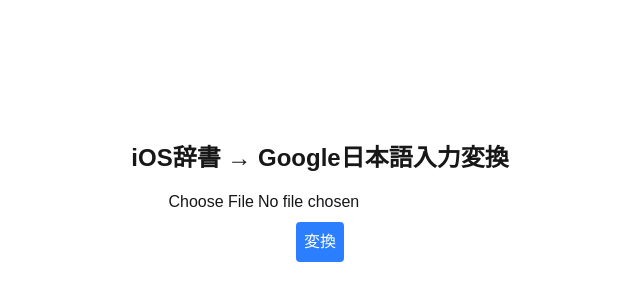
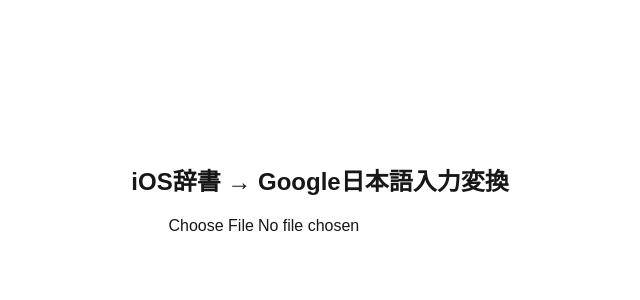
Before and after one commit to Iori-Oshima/ios-to-google-ime-dictionary, a Next.js app: page / in a window 1280 px wide. Shown: the part 198-498 px from the top of the page, without its empty margins (320-960 px from the left). Built offline with nearby package versions, Linux system fonts and the light colour scheme.

Commit message:
feat; change plist to JSON

```diff
--- a/components/FileUploader.tsx
+++ b/components/FileUploader.tsx
@@ -10,31 +10,14 @@
         }
     };
 
-    const handleUpload = () => {
-        if (!file) {
-            alert("ファイルを選択してください");
-            return;
-        }
-
-        const reader = new FileReader();
-        reader.onload = (e) => {
-            if (e.target?.result) {
-                const text = e.target.result.toString();
-                console.log("ファイルの内容:", text);
-            }
-        };
-        reader.readAsText(file);
-    };
-
     return (
         <div className="flex flex-col items-center">
             <input type="file" accept=".plist" onChange={handleFileChange} />
-            <button
-                className="mt-2 p-2 bg-blue-500 text-white rounded"
-                onClick={handleUpload}
-            >
-                変換
-            </button>
+            {file && (
+                <div className="mt-4">
+                    <PlistConverter file={file} />
+                </div>
+            )}
         </div>
     );
 }
```
